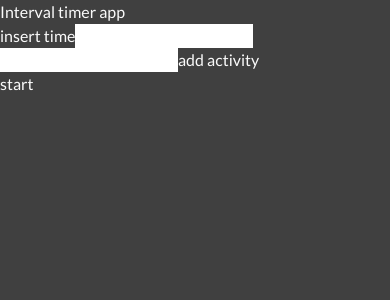
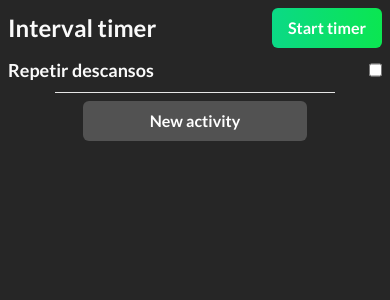
Before and after one commit to galearez/timer, a React (Create React App) app: page / in a window 390 px wide. Shown: the top 300 px of the page. Built offline with nearby package versions, Linux system fonts and the light colour scheme.

Commit message:
Basic UI styles - mobile UI

```diff
--- a/package.json
+++ b/package.json
@@ -4,6 +4,7 @@
   "private": true,
   "dependencies": {
     "@craco/craco": "^6.2.0",
+    "@tailwindcss/forms": "^0.3.3",
     "@testing-library/jest-dom": "^5.14.1",
     "@testing-library/react": "^11.2.7",
     "@testing-library/user-event": "^12.8.3",
--- a/src/index.css
+++ b/src/index.css
@@ -6,10 +6,27 @@
 
 @layer base {
   body {
-    @apply bg-gray-700 text-gray-50;
+    @apply bg-gray-800 text-gray-50 m-2 font-sans;
   }
-
+  h1 {
+    @apply text-2xl font-bold;
+  }
+  h2 {
+    @apply text-lg font-bold;
+  }
   input {
+    @apply text-gray-900 bg-gray-50;
+  }
+  select {
     @apply text-gray-900;
   }
 }
+
+@layer components {
+  .form-input {
+    @apply px-2 py-1 border-gray-400 rounded-md;
+  }
+  .form-select {
+    @apply py-1 border-gray-400 rounded-md;
+  }
+}
--- a/src/timer.tsx
+++ b/src/timer.tsx
@@ -6,6 +6,9 @@ interface ITimerStates {
   routine: any[];
   currentSet: number;
   mountCountdown: boolean;
+  globalRests: boolean;
+  activityForm: boolean;
+  individualRest: boolean;
 }
 
 //this component will handle the user input and will pass main data, sets (id, label and time)
@@ -17,11 +20,16 @@ export default class Timer extends React.Component<{}, ITimerStates> {
       routine: [], //array of objects: {id, label, time}
       currentSet: 0, //A set is an element of the routine array, this specify the set which will be sent to the countdown
       mountCountdown: false, //if true will mount the 'Countdown' component
+
+      globalRests: false,
+      activityForm: false,
+      individualRest: false,
     };
 
     this.handleUserInput = this.handleUserInput.bind(this);
     this.startCountdown = this.startCountdown.bind(this);
     this.nextSet = this.nextSet.bind(this);
+    this.handleToggleFieldset = this.handleToggleFieldset.bind(this);
 
     this.labelRef = React.createRef();
     this.timeRef = React.createRef();
@@ -92,6 +100,28 @@ export default class Timer extends React.Component<{}, ITimerStates> {
     return;
   }
 
+  handleToggleFieldset(field: string) {
+    switch (field) {
+      case 'globalRests':
+        this.setState({
+          globalRests: !this.state.globalRests,
+        });
+        break;
+      case 'activityForm':
+        this.setState({
+          activityForm: !this.state.activityForm,
+        });
+        break;
+      case 'individualRest':
+        this.setState({
+          individualRest: !this.state.individualRest,
+        });
+        break;
+      default:
+        break;
+    }
+  }
+
   render() {
     //holds the countdown component and it's assigned on each 'currentSet' change
     const timtim = (
@@ -104,17 +134,107 @@ export default class Timer extends React.Component<{}, ITimerStates> {
     );
 
     return (
-      <div>
-        Interval timer app
-        <form onSubmit={this.handleUserInput}>
-          <label>
-            insert time
-            <input type='text' ref={this.labelRef} />
-            <input type='text' ref={this.timeRef} />
+      <div className='w-full max-w-xl m-auto'>
+        <header className='flex justify-between items-center'>
+          <h1>Interval timer</h1>
+          <button
+            className='font-bold text-white py-2 px-4 rounded-md bg-gradient-to-r from-mint to-lime'
+            onClick={() => this.startCountdown()}
+          >
+            Start timer
+          </button>
+        </header>
+        <form className='w-full flex flex-col'>
+          <label className='text-lg flex justify-between my-2'>
+            <h2>Repetir descansos</h2>
+            <input
+              type='checkbox'
+              onChange={() => this.handleToggleFieldset('globalRests')}
+              defaultChecked={this.state.globalRests}
+            />
           </label>
-          <button type='submit'>add activity</button>
+          {this.state.globalRests && (
+            <fieldset className='flex items-end mb-2'>
+              <label className='flex flex-col flex-1'>
+                Tiempo
+                <input type='text' className='form-input mt-1 mr-2' />
+              </label>
+              <select className='form-select flex-none'>
+                <option value='sec'>sec</option>
+                <option value='min'>min</option>
+              </select>
+            </fieldset>
+          )}
         </form>
-        <button onClick={() => this.startCountdown()}>start</button>
+        <hr className='w-9/12 m-auto' />
+        <button
+          className='font-bold block w-3/5 text-white py-2 px-4 m-auto my-2 rounded-md bg-gray-600'
+          onClick={() => this.handleToggleFieldset('activityForm')}
+        >
+          New activity
+        </button>
+        {this.state.activityForm && (
+          <div className='absolute top-0 left-0 w-full h-full'>
+            <div
+              className='absolute top-0 left-0 w-full h-full bg-gray-50 bg-opacity-30'
+              onClick={() => this.handleToggleFieldset('activityForm')}
+            ></div>
+            <form
+              className='bg-gray-900 p-2 rounded-md absolute top-1/2 left-1/2 transform -translate-y-1/2 -translate-x-1/2'
+              onSubmit={this.handleUserInput}
+            >
+              <h2>Activity</h2>
+              <fieldset>
+                <label className='flex flex-col'>
+                  Name
+                  <input
+                    type='text'
+                    className='form-input mt-1'
+                    ref={this.labelRef}
+                  />
+                </label>
+              </fieldset>
+              <fieldset className='flex items-end mb-2'>
+                <label className='flex flex-col flex-1'>
+                  Tiempo
+                  <input type='text' className='form-input mt-1 mr-2' />
+                </label>
+                <select className='form-select flex-none'>
+                  <option value='sec'>sec</option>
+                  <option value='min'>min</option>
+                </select>
+              </fieldset>
+              <fieldset>
+                <label className='flex justify-between mt-1 '>
+                  <h2>Descanso</h2>
+                  <input
+                    type='checkbox'
+                    onChange={() => this.handleToggleFieldset('individualRest')}
+                    defaultChecked={this.state.individualRest}
+                  />
+                </label>
+                {this.state.individualRest && (
+                  <span className='flex items-end mb-2'>
+                    <label className='flex flex-col flex-1'>
+                      Tiempo
+                      <input type='text' className='form-input mt-1' />
+                    </label>
+                    <select className='form-select ml-2'>
+                      <option value='sec'>sec</option>
+                      <option value='min'>min</option>
+                    </select>
+                  </span>
+                )}
+              </fieldset>
+              <button
+                className='font-bold text-white block w-3/5 py-2 px-4 m-auto rounded-md bg-gradient-to-r from-mint to-lime'
+                type='submit'
+              >
+                Add set
+              </button>
+            </form>
+          </div>
+        )}
         {this.state.mountCountdown && <div>{timtim}</div>}
       </div>
     );
--- a/tailwind.config.js
+++ b/tailwind.config.js
@@ -7,6 +7,9 @@ module.exports = {
   theme: {
     colors: {
       gray: colors.trueGray,
+      white: '#ffffff',
+      mint: '#0BD986',
+      lime: '#0BE651',
     },
     extend: {
       fontFamily: {
@@ -17,5 +20,5 @@ module.exports = {
   variants: {
     extend: {},
   },
-  plugins: [],
+  plugins: [require('@tailwindcss/forms')({ strategy: 'class' })],
 };
```
Also changed, not shown: 1 other file (tests, documents, lock files or other folders).
